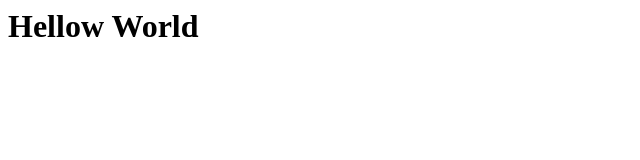
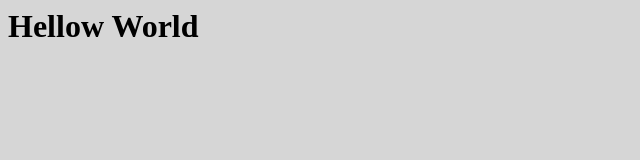
Before and after one commit to rodolfosparapan/curso-git, a plain HTML site: page index.html in a window 1280 px wide. Shown: the whole page, without its empty margins (0-640 px from the left). Drawn offline with Linux system fonts and the light colour scheme.

Commit message:
Adicionando Estilos

```diff
--- a/index.html
+++ b/index.html
@@ -1 +1,3 @@
+<link rel="stylesheet" href="style.css">
+
 <h1>Hellow World</h1>
--- /dev/null
+++ b/style.css
@@ -0,0 +1,3 @@
+body{
+background-color:#d6d6d6;
+}
```
